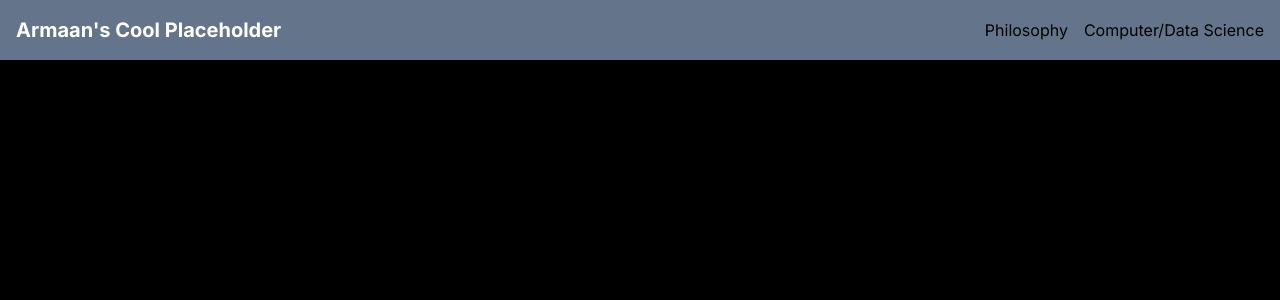
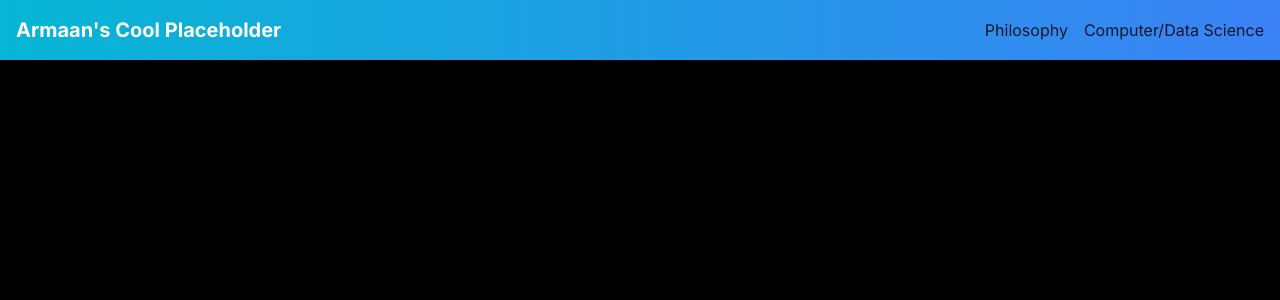
Before and after one commit to realasyed/website, a Next.js app in the folder let-me-cook/: page / in a window 1280 px wide. Shown: the top 300 px of the page. Built offline with nearby package versions, Linux system fonts and the light colour scheme.

Commit message:
gradient

```diff
--- a/let-me-cook/src/app/csds/page.tsx
+++ b/let-me-cook/src/app/csds/page.tsx
@@ -3,7 +3,7 @@ import Link from "next/link";
 
 const Csds: React.FC = () => {
   return (
-    <div className="cds">
+    <div className="bg-white">
       <h1>This works too!</h1>
     </div>
   );
--- a/let-me-cook/src/app/page.tsx
+++ b/let-me-cook/src/app/page.tsx
@@ -4,12 +4,12 @@ import Link from "next/link";
 const Page: React.FC = () => {
   return (
     <div className="bg-black min-h-screen">
-      <header className="bg-slate-500 p-4 flex justify-between items-center">
+      <header className="bg-gradient-to-r from-cyan-500 to-blue-500 p-4 flex justify-between items-center">
         <h1 className="text-white text-xl font-bold">
           Armaan&apos;s Cool Placeholder
         </h1>
         <nav>
-          <ul className="flex space-x-4">
+          <ul className="flex text-slate-900 space-x-4">
             <li>
               <Link href="/philosophy">Philosophy</Link>
             </li>
```
